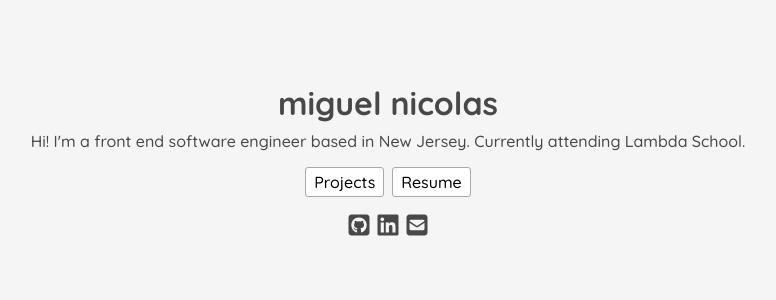
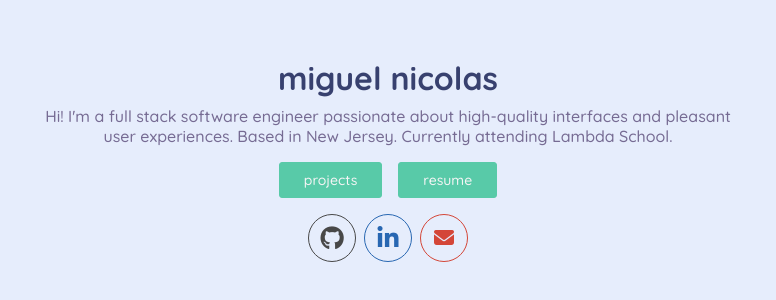
Before and after one commit to miugel/miguelnicolas, a React (Create React App) app: page / in a window 1280 px wide. Shown: the part 190-490 px from the top of the page, without its empty margins (252-1028 px from the left). Built offline with nearby package versions, Linux system fonts and the light colour scheme.

Commit message:
refactored home page

```diff
--- a/src/components/Home.js
+++ b/src/components/Home.js
@@ -7,7 +7,7 @@ gsap.registerPlugin(TweenMax, Power3);
 
 const HomeContainer = styled.div`
 	height: 100vh;
-	width: 90%;
+	width: 304px;
 	margin: 0 auto;
 	display: flex;
 	flex-direction: column;
@@ -18,7 +18,7 @@ const HomeContainer = styled.div`
 		margin-bottom: 8px;
 		font-size: 2rem;
 		font-weight: 700;
-		color: #484848;
+		color: #38416F;
 		opacity: 0;
 	}
 
@@ -26,7 +26,7 @@ const HomeContainer = styled.div`
 		margin-bottom: 16px;
 		font-size: 1rem;
 		font-weight: 500;
-		color: #484848;
+		color: #766B93;
 		text-align: center;
 		opacity: 0;
 	}
@@ -39,40 +39,124 @@ const HomeContainer = styled.div`
 
 		a {
 			button {
-				margin: 0 4px;
-				padding: 4px 8px;
-				background: white;
-				border: 1px solid darkgray;
+				margin: 0 8px;
+				padding: 8px 24px;
+				background: #58CAA8;
+				border: 1px solid #58CAA8;
 				border-radius: 3px;
 				outline: none;
 				font-family: 'Quicksand', sans-serif;
-				font-size: 1rem;
+				font-size: 0.875rem;
 				font-weight: 500;
+				color: whitesmoke;
 				cursor: pointer;
-				transition: 0.25s;
+				transition: 0.5s;
 
 				:hover {
-					border: 1px solid #484848;
+					background: #E6EDFC;
+					color: #58CAA8;
 				}
 			}
 		}
 	}
 
 	.icons {
+		display: flex;
 		opacity: 0;
 
 		a {
-			i {
-				margin: 0 0.25rem;
-				font-size: 1.5rem;
-				color: #484848;
-				transition: 0.25s;
+			text-decoration: none;
+
+			.github {
+				height: 48px;
+				width: 48px;
+				margin: 0 4px;
+				border: 1px solid #484848;
+				border-radius: 50%;
+				display: flex;
+				justify-content: center;
+				align-items: center;
+				transition: 0.5s;
+
+				i {
+					font-size: 1.5rem;
+					color: #484848;
+					transition: 0.5s;
+				}
 
 				:hover {
-					color: darkgray;
+					background: #484848;
+
+					i {
+						color: whitesmoke;
+					}
+				}
+			}
+
+			.linkedin {
+				height: 48px;
+				width: 48px;
+				margin: 0 4px;
+				border: 1px solid #2867B2;
+				border-radius: 50%;
+				display: flex;
+				justify-content: center;
+				align-items: center;
+				transition: 0.5s;
+
+				i {
+					font-size: 1.5rem;
+					color: #2867B2;
+					transition: 0.5s;
+				}
+
+				:hover {
+					background: #2867B2;
+
+					i {
+						color: whitesmoke;
+					}
+				}
+			}
+
+			.mail {
+				height: 48px;
+				width: 48px;
+				margin: 0 4px;
+				border: 1px solid #D44638;
+				border-radius: 50%;
+				display: flex;
+				justify-content: center;
+				align-items: center;
+				transition: 0.5s;
+
+				i {
+					font-size: 1.25rem;
+					color: #D44638;
+					transition: 0.5s;
+				}
+
+				:hover {
+					background: #D44638;
+
+					i {
+						color: whitesmoke;
+					}
 				}
 			}
 		}
+	}
+
+	@media (min-width: 375px) {
+		width: 356.25px;
+	}
+
+	@media (min-width: 412px) {
+		width: 391.4px;
+	}
+
+	@media (min-width: 768px) {
+		width: 691.2px;
 	}
 `
 
@@ -116,17 +200,17 @@ const Home = () => {
     return (
         <HomeContainer>
 			<h1 ref={element => {name = element}}>miguel nicolas</h1>
-			<p ref={element => {bio = element}}>Hi! I'm a front end software engineer based in New Jersey. Currently attending Lambda School.</p>
+			<p ref={element => {bio = element}}>Hi! I'm a full stack software engineer passionate about high-quality interfaces and pleasant user experiences. Based in New Jersey. Currently attending Lambda School.</p>
 			<div className='buttons' ref={element => {buttons = element}}>
 				{/* <button>Skills</button> */}
-				<Link to='/projects'><button>Projects</button></Link>
-				<a href='https://drive.google.com/file/d/1UE3d9wdHmqvzTADKTcEqM94HBSp4Zf8z/view?usp=sharing' target='_blank' rel="noopener noreferrer"><button>Resume</button></a>
+				<Link to='/projects'><button>projects</button></Link>
+				<a href='https://drive.google.com/file/d/1UE3d9wdHmqvzTADKTcEqM94HBSp4Zf8z/view?usp=sharing' target='_blank' rel="noopener noreferrer"><button>resume</button></a>
 				{/* <button>Blog</button> */}
 			</div>
 			<div className='icons' ref={element => {icons = element}}>
-				<a href='https://github.com/miugel' target='_blank' rel="noopener noreferrer"><i className="fab fa-github-square"></i></a>
-				<a href='https://www.linkedin.com/in/miguelqnicolas/' target='_blank' rel="noopener noreferrer"><i className="fab fa-linkedin"></i></a>
-				<a href='mailto:miguelqnicolas@gmail.com' target='_blank' rel="noopener noreferrer"><i className="fas fa-envelope-square"></i></a>
+				<a href='https://github.com/miugel' target='_blank' rel="noopener noreferrer"><div className='github'><i className="fab fa-github"></i></div></a>
+				<a href='https://www.linkedin.com/in/miguelqnicolas/' target='_blank' rel="noopener noreferrer"><div className='linkedin'><i className="fab fa-linkedin-in"></i></div></a>
+				<a href='mailto:miguelqnicolas@gmail.com' target='_blank' rel="noopener noreferrer"><div className='mail'><i className="fas fa-envelope"></i></div></a>
 			</div>
 		</HomeContainer>
     );
--- a/src/index.css
+++ b/src/index.css
@@ -5,7 +5,7 @@
 }
 
 body {
-    background: whitesmoke;
+    background: #E6EDFC;
     font-family: 'Quicksand', sans-serif;
     -webkit-font-smoothing: antialiased;
     -moz-osx-font-smoothing: grayscale;
```
